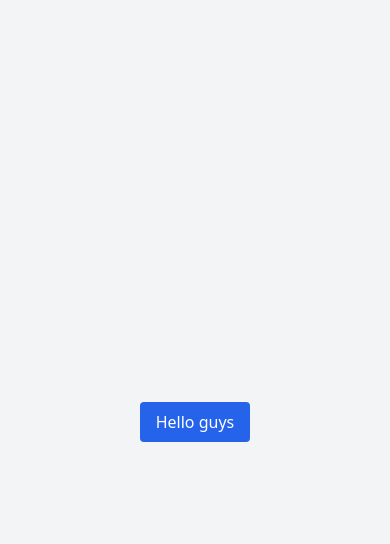
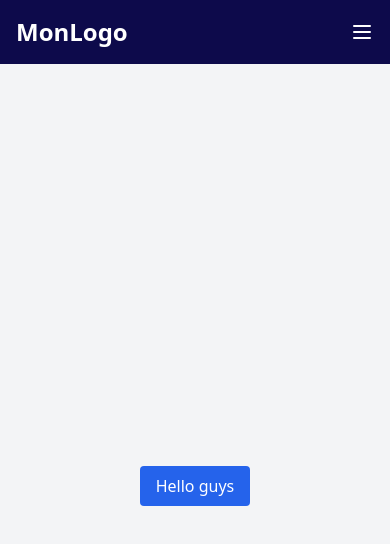
Before and after one commit to Tidragon-coder/portfolio-v2, a React (Create React App) app: page / in a window 390 px wide. Shown: the top 544 px of the page. Built offline with nearby package versions, Linux system fonts and the light colour scheme.

Commit message:
ajout d'un exemple de header

```diff
--- a/src/App.tsx
+++ b/src/App.tsx
@@ -2,12 +2,11 @@ import React from 'react';
 import logo from './logo.svg';
 import './App.css';
 import { Button } from './components/atoms/Button';
+import Home from './components/pages/home';
 
 function App() {
   return (
-    <div className="flex items-center justify-center h-screen bg-gray-100">
-      <Button>Hello guys</Button>
-    </div>
+    <Home/>
 )}
 
 export default App;
--- a/src/components/atoms/Button.tsx
+++ b/src/components/atoms/Button.tsx
@@ -9,7 +9,7 @@ export const Button: React.FC<ButtonProps> = ({ children, ...props }) => {
   return (
     <button
       {...props}
-      className="px-4 py-2 bg-blue-600 text-white rounded hover:bg-blue-700 transition"
+      className="px-4 py-2 bg-blue-600 text-white rounded hover:bg-red-600 transition"
     >
       {children}
     </button>
--- /dev/null
+++ b/src/components/header.tsx
@@ -0,0 +1,51 @@
+import { useState } from "react";
+
+export const Header = () => {
+  const [open, setOpen] = useState(false);
+
+  return (
+    <header className="bg-[#0D0A4B] text-white p-4">
+      <nav className="container mx-auto flex justify-between items-center">
+        <div className="text-2xl font-bold">MonLogo</div>
+
+        {/* Menu desktop */}
+        <ul className="hidden md:flex space-x-6">
+          <li><a href="#accueil" className="hover:underline">Accueil</a></li>
+          <li><a href="#projets" className="hover:underline">Projets</a></li>
+          <li><a href="#about" className="hover:underline">Qui suis-je ?</a></li>
+          <li><a href="#contact" className="hover:underline">Contact</a></li>
+        </ul>
+
+        {/* Hamburger mobile */}
+        <button
+          className="md:hidden"
+          onClick={() => setOpen(!open)}
+          aria-label="Toggle menu"
+        >
+          {/* simple icon burger */}
+          <svg
+            className="w-6 h-6"
+            fill="none"
+            stroke="currentColor"
+            viewBox="0 0 24 24"
+            xmlns="http://www.w3.org/2000/svg"
+          >
+            <path strokeLinecap="round" strokeLinejoin="round" strokeWidth={2}
+              d={open ? "M6 18L18 6M6 6l12 12" : "M4 6h16M4 12h16M4 18h16"}
+            />
+          </svg>
+        </button>
+
+        {/* Menu mobile */}
+        {open && (
+          <ul className="absolute top-full left-0 w-full bg-[#0D0A4B] flex flex-col items-center md:hidden">
+            <li className="py-2"><a href="#accueil" onClick={() => setOpen(false)}>Accueil</a></li>
+            <li className="py-2"><a href="#projets" onClick={() => setOpen(false)}>Projets</a></li>
+            <li className="py-2"><a href="#about" onClick={() => setOpen(false)}>Qui suis-je ?</a></li>
+            <li className="py-2"><a href="#contact" onClick={() => setOpen(false)}>Contact</a></li>
+          </ul>
+        )}
+      </nav>
+    </header>
+  );
+};
--- /dev/null
+++ b/src/components/pages/home.tsx
@@ -0,0 +1,15 @@
+import React from 'react';
+import { Header } from '../header';
+import { Button } from '../atoms/Button';
+const Home = () => {
+    return (
+        <div>
+    <Header />
+        <div className="flex items-center justify-center h-screen bg-gray-100">
+      <Button disabled={false}>Hello guys</Button>
+    </div>
+</div>
+    )
+}
+
+export default Home;
```
